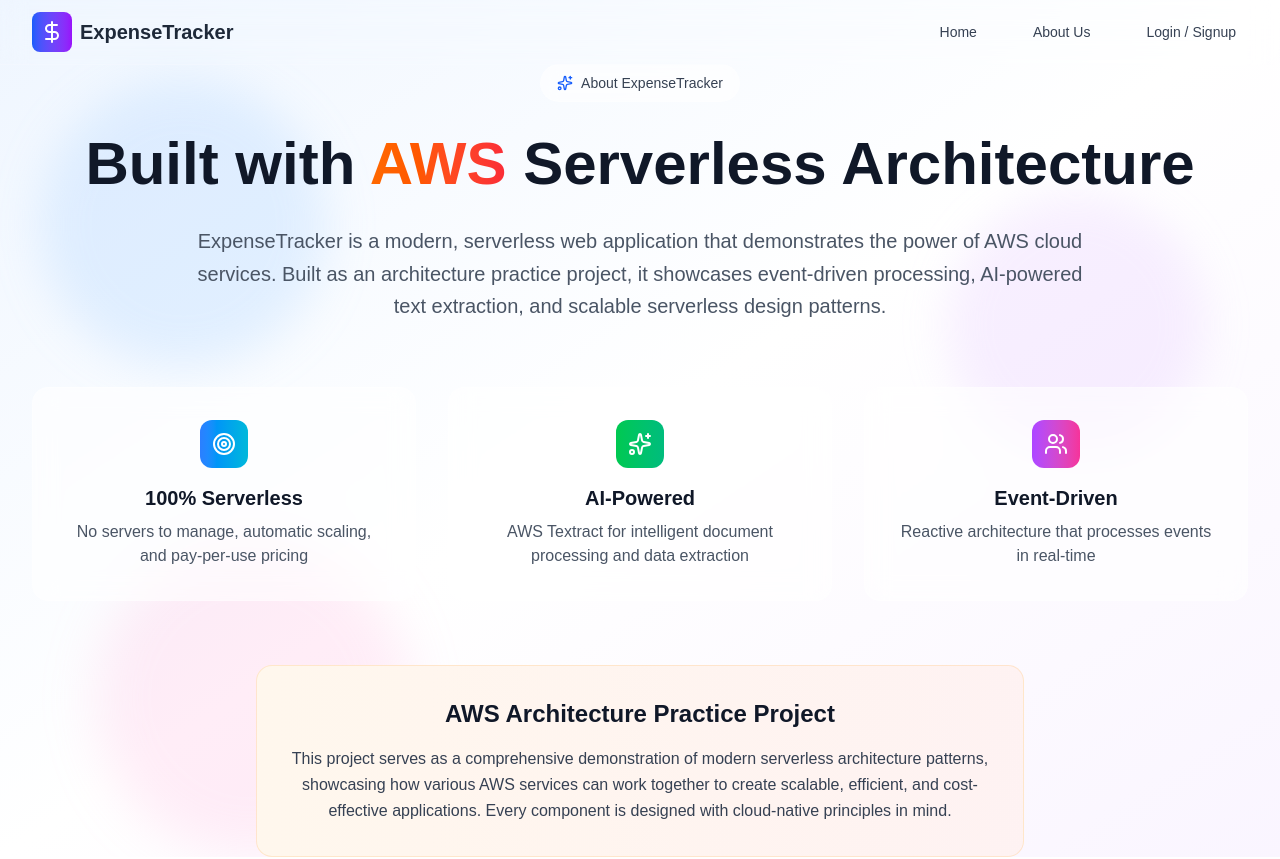
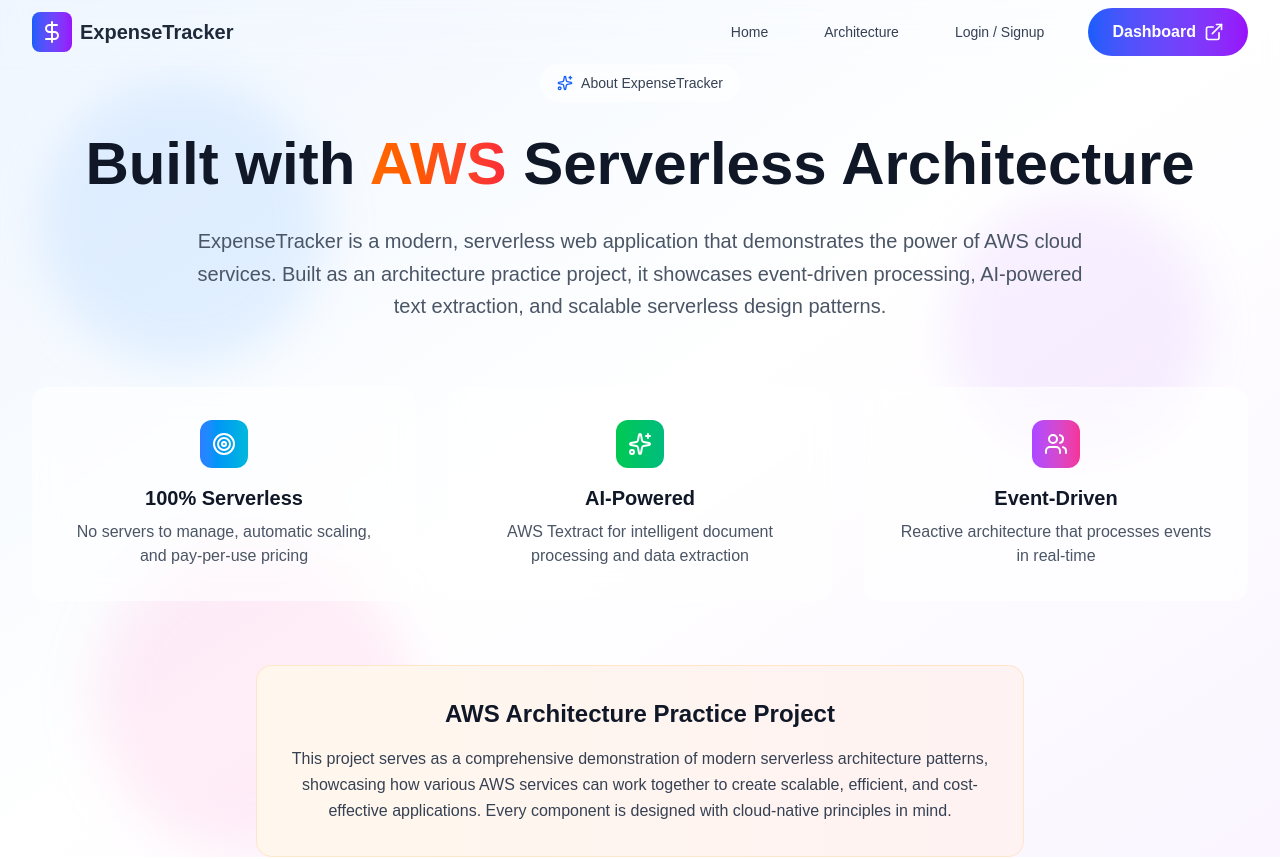
Before and after one commit to darpankattel/expense-tracker-frontend, a Next.js app: page /about in a window 1280 px wide. Shown: the top 859 px of the page. Built offline with nearby package versions, Linux system fonts and the light colour scheme.

Commit message:
updated some texts

```diff
--- a/app/about/page.js
+++ b/app/about/page.js
@@ -3,7 +3,7 @@
 import ArchitectureSection from '../../components/sections/ArchitectureSection';
 
 export const metadata = {
-  title: "About Us - ExpenseTracker | AWS Architecture",
+  title: "About Architecture - ExpenseTracker | AWS Architecture",
   description: "Learn about ExpenseTracker's serverless AWS architecture and AI-powered expense management features.",
 };
 
--- a/components/layout/Footer.js
+++ b/components/layout/Footer.js
@@ -8,7 +8,7 @@
 export default function Footer() {
   const navigation = [
     { name: 'Home', href: '/' },
-    { name: 'About Us', href: '/about' },
+    { name: 'Architecture', href: '/about' },
     { name: 'Login / Signup', href: '/auth' },
   ];
 
--- a/components/layout/Navbar.js
+++ b/components/layout/Navbar.js
@@ -3,7 +3,7 @@
 import { useState } from 'react';
 import Link from 'next/link';
 import { motion, AnimatePresence } from 'framer-motion';
-import { Menu, X, DollarSign } from 'lucide-react';
+import { Menu, X, DollarSign, ExternalLink } from 'lucide-react';
 import { cn } from '../../lib/utils';
 
 export default function Navbar() {
@@ -11,8 +11,7 @@
 
   const navigation = [
     { name: 'Home', href: '/' },
-    { name: 'About Us', href: '/about' },
-    { name: 'Login / Signup', href: '/auth' },
+    { name: 'Architecture', href: '/about' },
   ];
 
   const toggleMenu = () => setIsOpen(!isOpen);
@@ -57,6 +56,41 @@
                   </Link>
                 </motion.div>
               ))}
+              <motion.div
+                  initial={{ opacity: 0, y: -10 }}
+                  animate={{ opacity: 1, y: 0 }}
+                  transition={{ duration: 0.5, delay: 2 * 0.1 }}
+                >
+                  <Link
+                    href="/auth"
+                    className={cn(
+                      'text-gray-700 hover:text-blue-600 px-3 py-2 rounded-md text-sm font-medium',
+                      'transition-all duration-300 ease-in-out',
+                      'hover:bg-white/50 hover:backdrop-blur-sm',
+                      'hover:scale-105 transform'
+                    )}
+                  >
+                    Login / Signup
+                  </Link>
+                </motion.div>
+                <motion.div
+                  initial={{ opacity: 0, y: -10 }}
+                  animate={{ opacity: 1, y: 0 }}
+                  transition={{ duration: 0.5, delay: 3 * 0.1 }}
+                >
+
+                    <Link
+                    href={"/dashboard"}
+                    target='_blank'
+                    className={cn(
+                        "bg-gradient-to-r from-blue-600 to-purple-600 text-white px-6 py-3 rounded-full font-semibold",
+                        "hover:shadow-2xl hover:shadow-blue-500/25 transition-all duration-300 transform hover:scale-105",
+                        "cursor-pointer flex items-center gap-2 group"
+                    )}>
+                        Dashboard
+                        <ExternalLink className="h-5 w-5 group-hover:translate-x-1 transition-transform" />
+                    </Link>
+                </motion.div>
             </div>
           </div>
 
```
